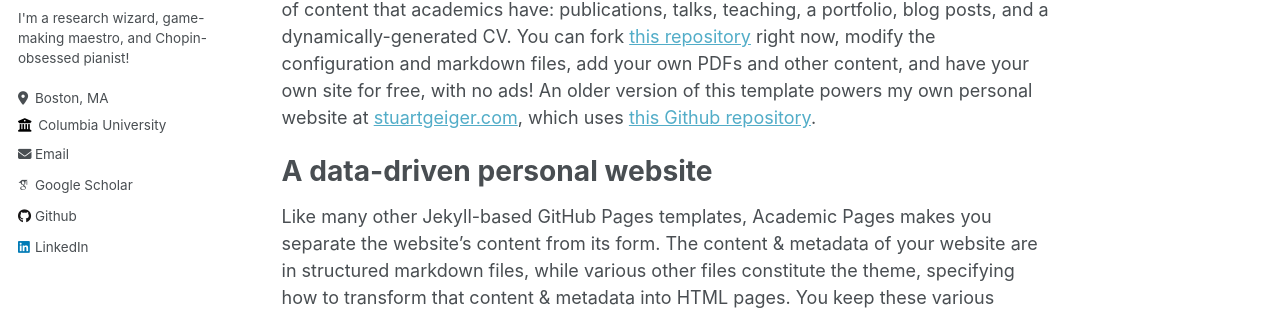
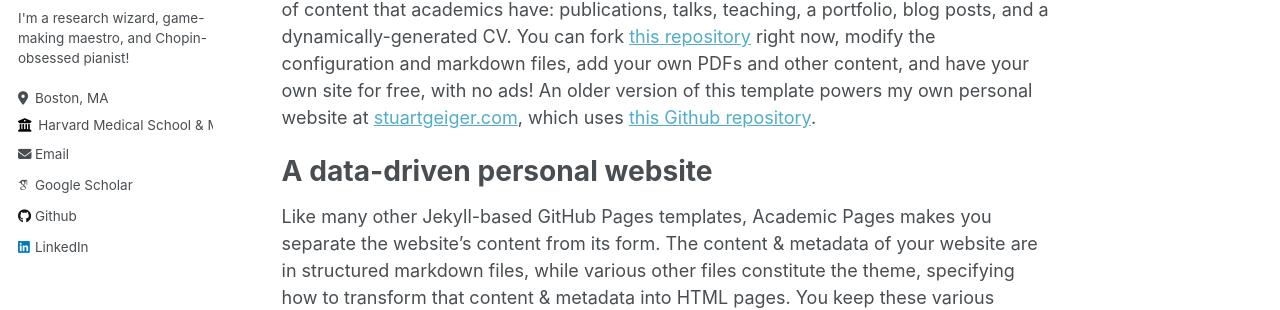
Before and after one commit to HaowenWeiJohn/haowenweijohn.github.io, a Jekyll site: the page built from _pages/about.md, in a window 1280 px wide. Shown: the part 315-625 px from the top of the page. Built offline with Jekyll 4.4.1, drawn with Linux system fonts in a browser that asks for light colours; some web fonts are replaced.

```diff
--- a/_config.yml
+++ b/_config.yml
@@ -26,7 +26,7 @@
   pronouns         : # example: "she/her"
   bio              : "I'm a research wizard, game-making maestro, and Chopin-obsessed pianist!"
   location         : "Boston, MA"
-  employer         : "Columbia University"
+  employer         : "Harvard Medical School & MGH"
   uri              : # URL
   email            : "hw2892@columbia.edu"
 
```
